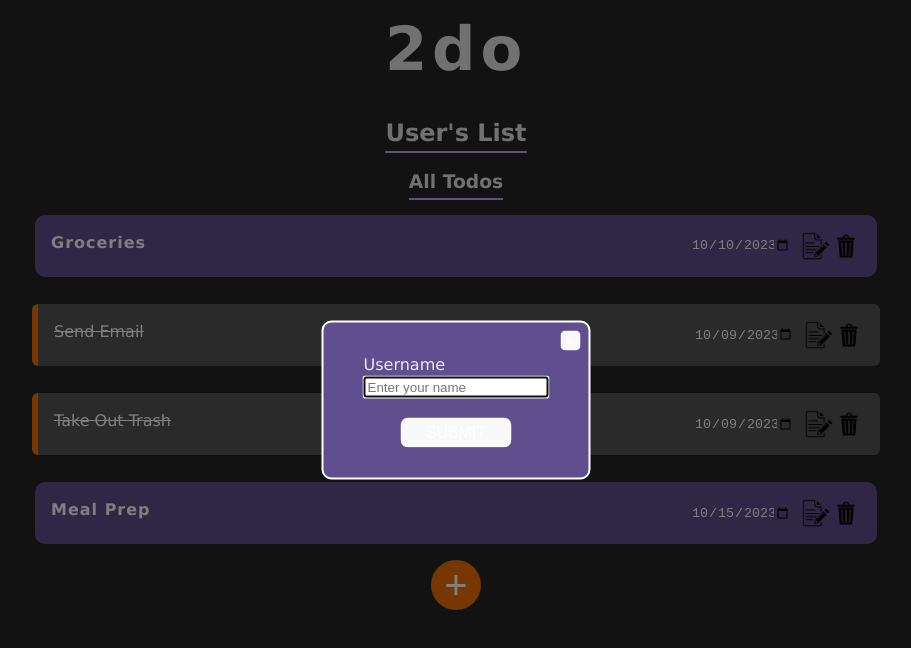
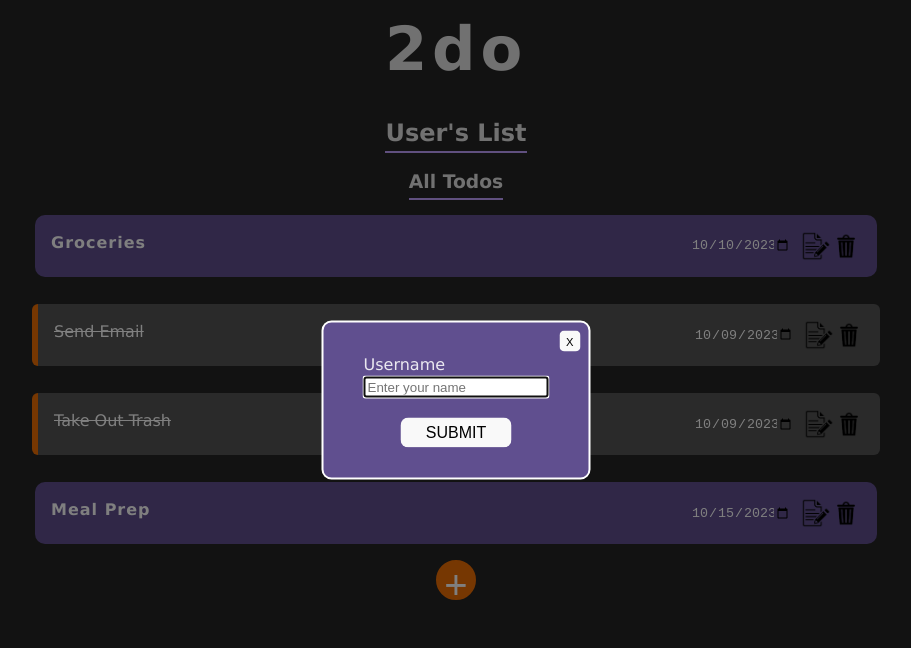
Before and after one commit to jeff-ramos-dev/react-todo-list, a React (Vite) app: page / in a window 1280 px wide. Shown: the top 648 px of the page, without its empty margins (184-1095 px from the left). Built offline with nearby package versions, Linux system fonts and the light colour scheme.

Commit message:
Update styling

```diff
--- a/src/App.css
+++ b/src/App.css
@@ -318,8 +318,8 @@ label {
   border: 2px solid var(--accent-color);
   font-size: 2.5rem;
   aspect-ratio: 1;
-  height: 50px;
-  width: 50px;
+  height: fit-content;
+  width: fit-content;
   margin: 1rem 0;
   text-align: center;
 }
@@ -406,10 +406,11 @@ label {
   position: absolute;
   top: 8px;
   right: 8px;
-  width: 20px !important;
-  height: 20px;
+  aspect-ratio: 1;
+  width: fit-content !important;
+  height: fit-content;
   border-radius: 5px;
-  font-size: 0.5rem;
+  font-size: 0.7rem;
   text-align: center;
 }
 
@@ -430,7 +431,14 @@ label {
   a:hover {
     color: #747bff;
   }
+  .editDueDate {
+    color: black;
+  }
   button {
     background-color: #f9f9f9;
+    color: black;
+  }
+  .addBtn {
+    color: white;
   }
 }
```
